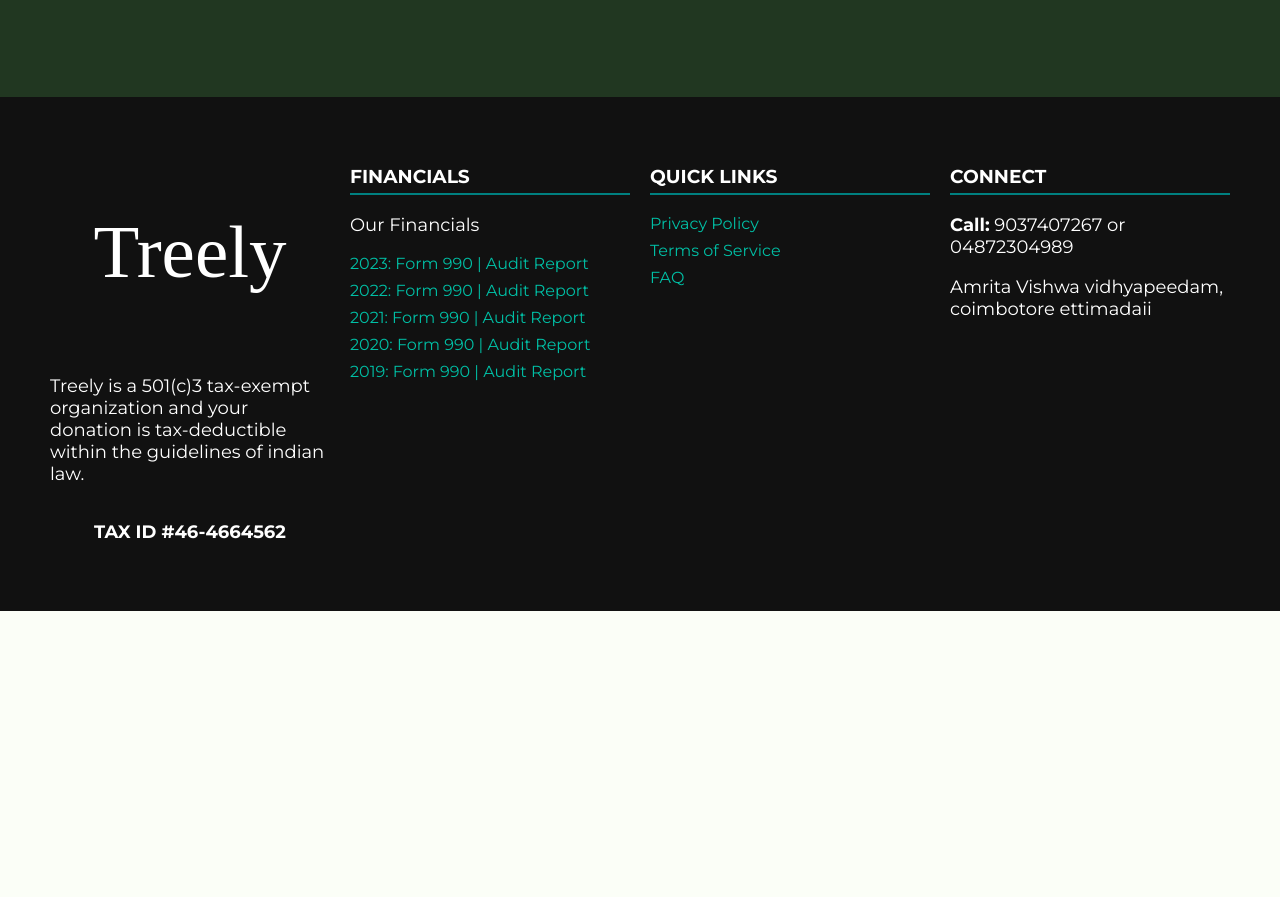
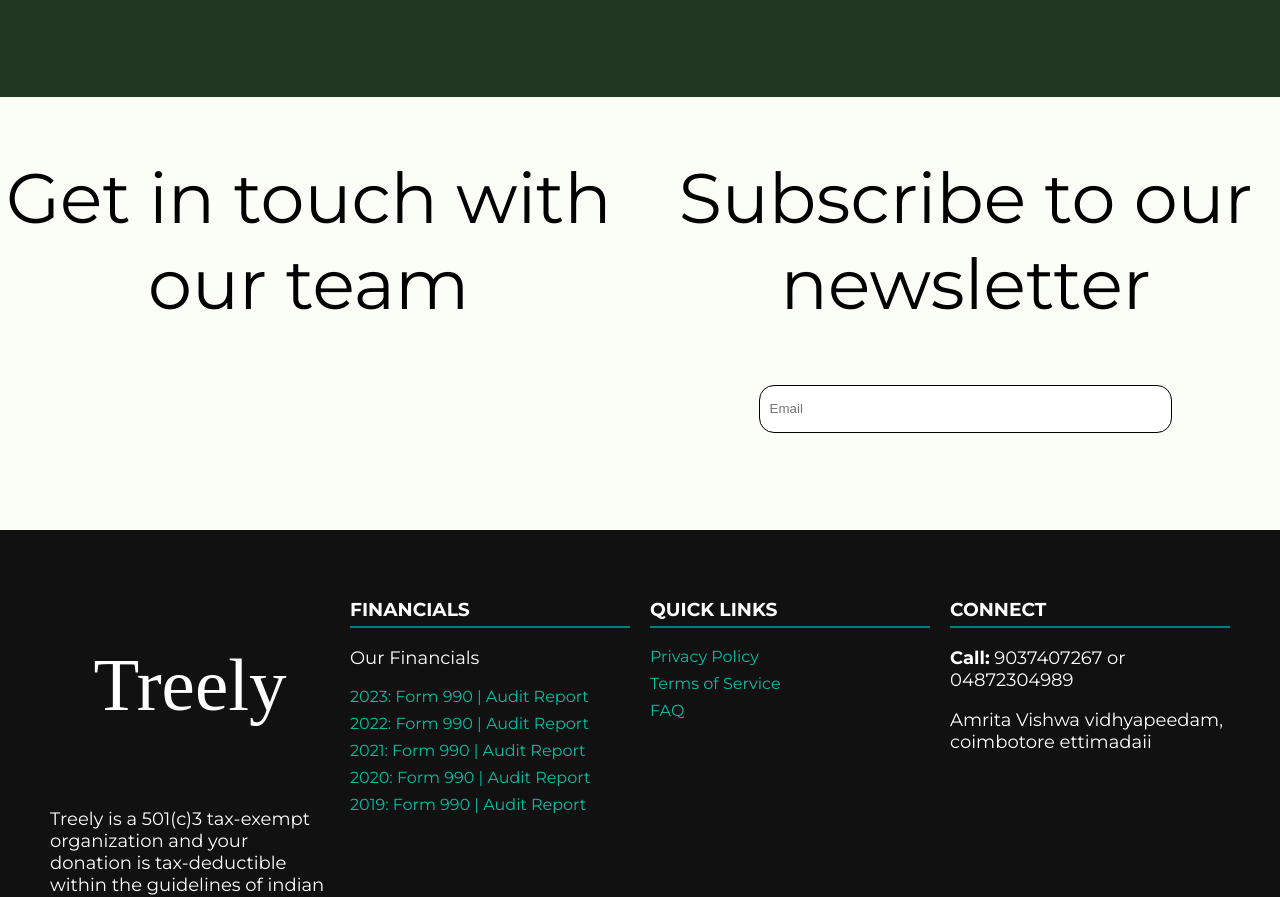
Before and after one commit to beppvis/treely, a plain HTML site: page src/index.html in a window 1280 px wide. Shown: the part 4949-5846 px from the top of the page. Before the commit the page ends 5560 px from the top, so only its background shows below. Drawn offline with Linux system fonts and the light colour scheme; a web font is replaced by a local one.

Commit message:
desgin done for index page

```diff
--- a/src/index.html
+++ b/src/index.html
@@ -164,6 +164,23 @@
             </form>
         </div>
     </div>
+    <div class="newsletter">
+        <div>
+            <h2>
+                <center>
+                    Get in touch with our team
+                </center>
+            </h2>
+        </div>
+        <div class="sub">
+            <h2>
+                <center>
+                    Subscribe to our newsletter
+                </center>
+            </h2>
+            <input type="email" placeholder="  Email">
+        </div>
+    </div>
 
 
 </body>
--- a/src/styles/index.css
+++ b/src/styles/index.css
@@ -378,6 +378,37 @@
   border-radius: 15px;
 }
 
+.newsletter {
+  display: flex;
+  gap: 34px;
+  width: 100%;
+  height: 433px;
+  font-family: "Montserrat", sans-serif;
+  font-optical-sizing: auto;
+  font-weight: 400;
+  font-style: normal;
+
+}
+
+.newsletter .sub {
+  display: flex;
+  flex-direction: column;
+  align-items: center;
+}
+
+.newsletter .sub input {
+  width: 407px;
+  height: 44px;
+  border: 1px solid black;
+  border-radius: 15px;
+}
+
+
+.newsletter h2 {
+  font-weight: 400;
+  font-size: 70px;
+}
+
 
 
 body {
@@ -445,25 +476,3 @@
   text-decoration: none;
   color: #00bfa5;
 }
-
-.social-icons i {
-  margin: 10px;
-  font-size: 20px;
-  cursor: pointer;
-}
-
-.newsletter input {
-  display: block;
-  width: 100%;
-  padding: 10px;
-  margin: 5px 0;
-}
-
-.newsletter button {
-  background-color: teal;
-  color: white;
-  padding: 10px;
-  border: none;
-  cursor: pointer;
-  width: 100%;
-}
```
